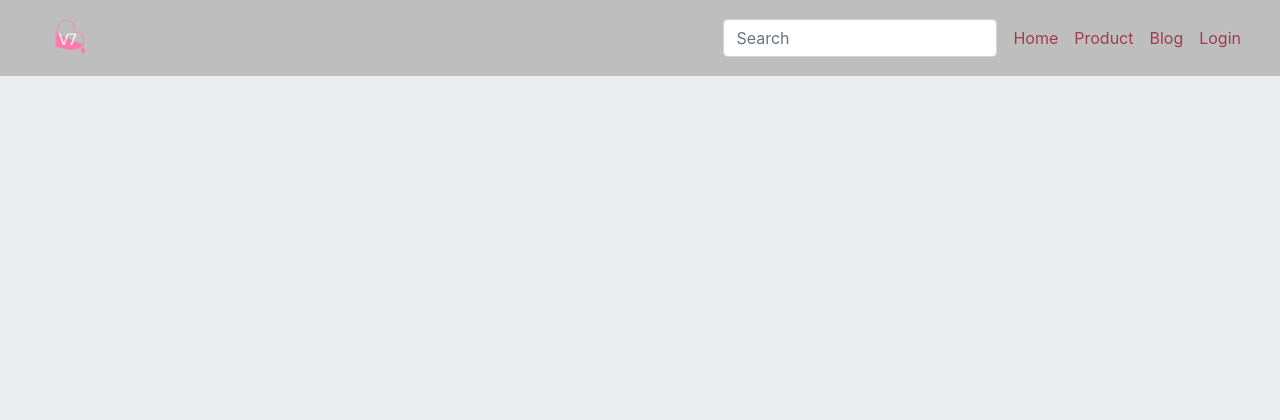
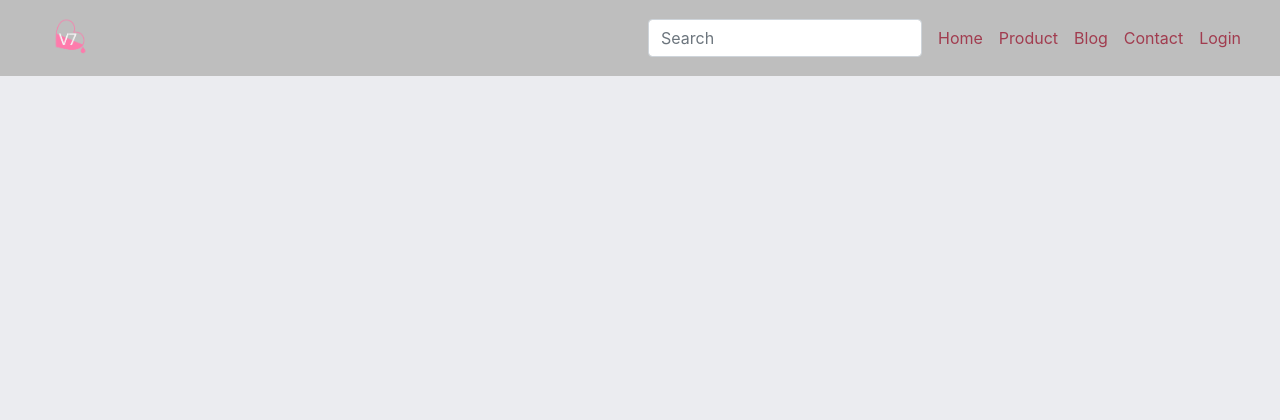
Before and after one commit to ZetaRonny/V7, a Django app: page /blog/ in a window 1280 px wide. Shown: the top 420 px of the page. Run offline with Django 3.2, Linux system fonts and the light colour scheme; data that the repository does not hold is empty; some libraries are stand-ins or nearby versions.

Commit message:
adding back the contact link to the nav

```diff
--- a/V7/templates/base/navbar.html
+++ b/V7/templates/base/navbar.html
@@ -45,6 +45,11 @@
             <li class="nav-item active">
               <a class="nav-link" href="{% url 'Blogs' %}">
                 Blog
+              </a>
+            </li>
+            <li class="nav-item active">
+              <a class="nav-link" href="{% url 'Contact' %}">
+                Contact
               </a>
             </li>
             <li class="nav-item active">
```
